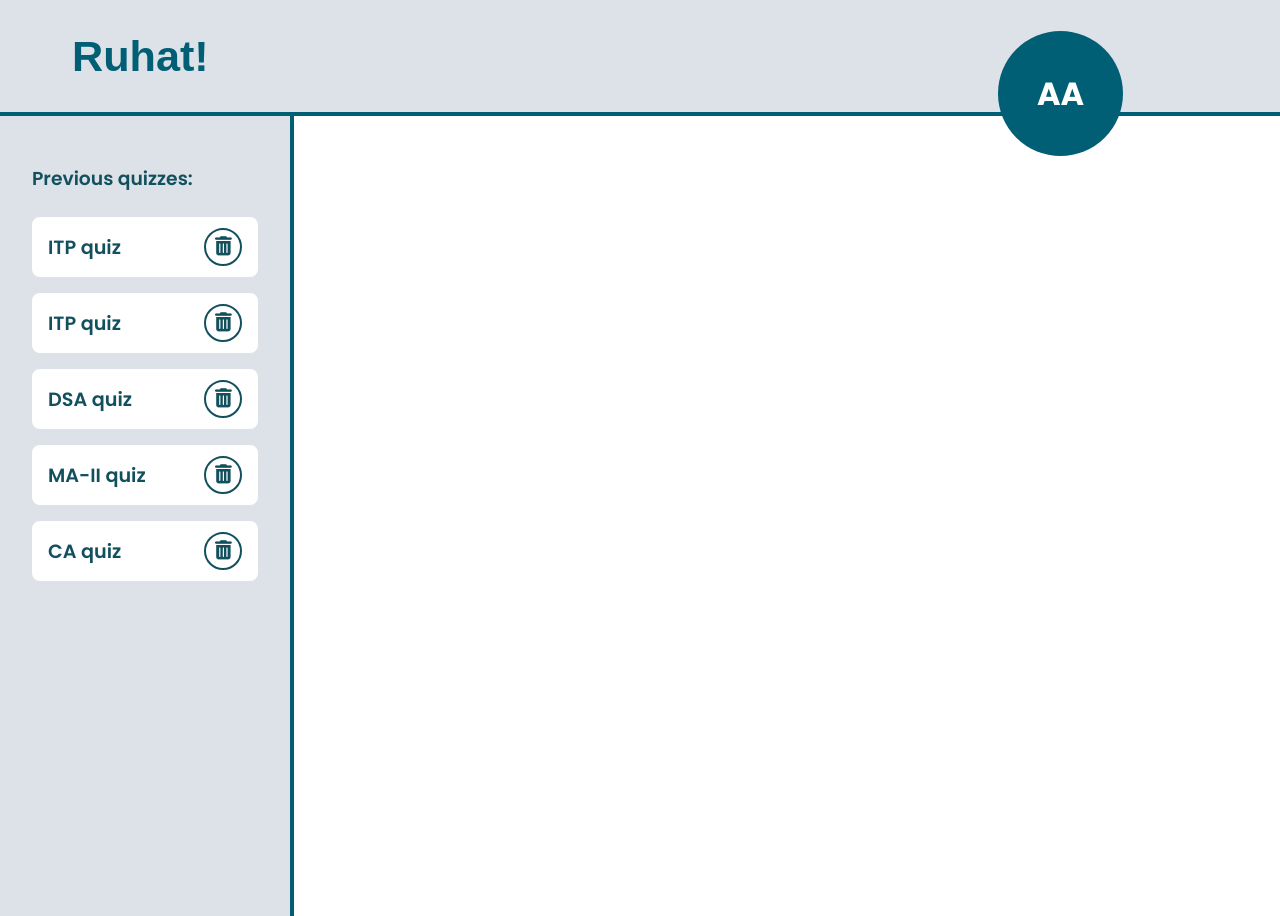
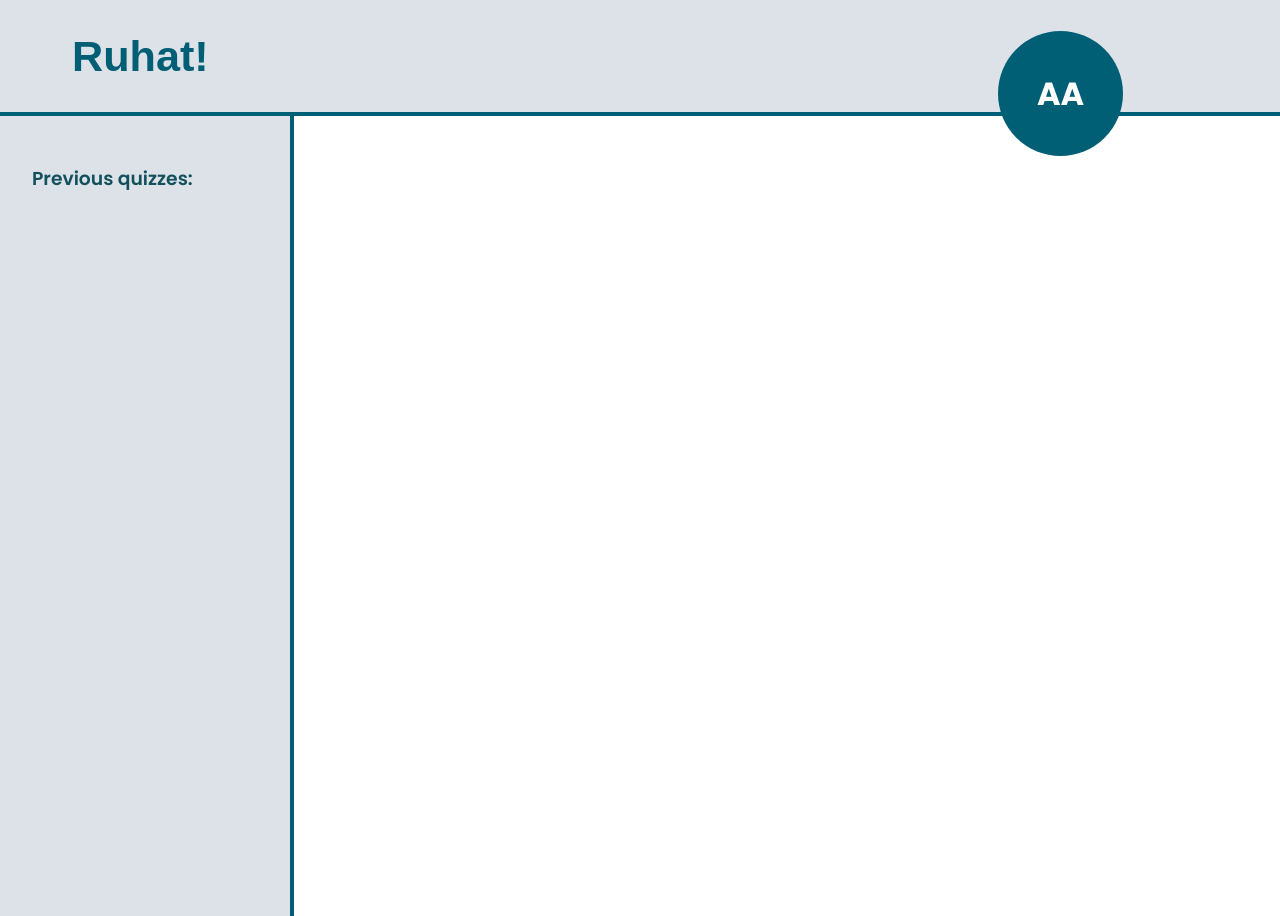
Before and after one commit to nikitave/ruhat, a Flask app: template templates/workspace.html in a window 1280 px wide. Run offline with Flask 2, Linux system fonts and the light colour scheme; the template is opened without the code that fills it, so the values that code supplies are empty; some libraries are stand-ins or nearby versions; some web fonts are replaced.

Commit message:
Some changes

```diff
--- a/main.py
+++ b/main.py
@@ -1,31 +1,24 @@
 import json
-import sys
+
 import flask
 import werkzeug.exceptions
-from flask import Flask, render_template, request, url_for, redirect, flash, send_from_directory
-from werkzeug.security import generate_password_hash, check_password_hash
+from flask import Flask, render_template, request, url_for, redirect
+from flask_login import login_required
 from flask_sqlalchemy import SQLAlchemy
-from flask_login import UserMixin, login_user, LoginManager, login_required, current_user, logout_user
+import auth
+
 
 # from flask_mysqldb import MySQL
 application = Flask(__name__)
 application.config['SECRET_KEY'] = 'any-secret-key-you-choose'
 
-application.config['SQLALCHEMY_DATABASE_URI'] = 'sqlite:///dbUsers.db'
+# application.config['SQLALCHEMY_DATABASE_URI'] = 'sqlite:///dbUsers.db'
+application.config['SQLALCHEMY_DATABASE_URI'] = 'mysql://u1689524_default:2Gir7nQJe2Z4oAnq@37.140.192.174:3306/u1689524_default'
 
 application.config['SQLALCHEMY_TRACK_MODIFICATIONS'] = False
 
 db = SQLAlchemy(application)
-login_manager = LoginManager(application)
 
-
-##CREATE TABLE IN DB
-class User(UserMixin, db.Model):
-    id = db.Column(db.Integer, primary_key=True)
-    email = db.Column(db.String(100), unique=True)
-    password = db.Column(db.String(100))
-    name = db.Column(db.String(1000))
-    quizzes = db.Column(db.JSON)
 
 
 # Structure for quizzes JSON in User class:
@@ -41,7 +34,7 @@ class Quiz(db.Model):
     name = db.Column(db.String(100))
     number_of_questions = db.Column(db.Integer)
     questions = db.Column(db.JSON)
-
+    opened = db.Column(db.Boolean)
 
 # Structure for questions:
 # questions = {
@@ -51,9 +44,12 @@ class Quiz(db.Model):
 # Line below only required once, when creating DB.
 # db.create_all()
 
-@login_manager.user_loader
-def load_user(user_id):
-    return User.query.get(int(user_id))
+
+def json_to_dict(jsonData):
+    return json.loads(jsonData)
+
+application.add_template_filter(json_to_dict)
+
 
 
 @application.route('/', methods=["GET", "POST"])
@@ -67,60 +63,11 @@ def home():
     return render_template("startingPage.html")
 
 
-@application.route('/register/<mode>', methods=["GET", "POST"])
-def register(mode):
-    if request.method == "POST":
-        # if request.form has 3 elements in it (password,email,username),
-        # an user tries to register
-        # otherwise the user tries to log in
-        if len(request.form) == 3:
-            # if user already exists, flash them a message
-            if User.query.filter_by(email=request.form['email']).first():
-                flash("We have found your email in our database, try to log in.", 'reg_err')
-                return redirect(url_for('register', mode=mode))
-            hash_and_salted_password = generate_password_hash(
-                request.form['password'],
-                method='pbkdf2:sha256',
-                salt_length=8
-            )
-            new_user = User(
-                email=request.form['email'],
-                name=request.form['username'],
-                password=hash_and_salted_password,
-            )
-
-            db.session.add(new_user)
-            db.session.commit()
-            return redirect(url_for("quiz_management"))
-        else:
-            email = request.form.get('email')
-            password = request.form.get('password')
-            user = User.query.filter_by(email=email).first()
-            if not user:
-                flash("We can't find your email in our database, please try again.", 'login_err')
-                # print(request.form, file=sys.stderr)
-                return redirect(url_for('register', mode="sign-in-mode"))
-            if check_password_hash(user.password, password):
-                login_user(user)
-                return redirect(url_for("quiz_management"))
-            else:
-                flash("We can't let you in until you enter the correct password.", 'login_err')
-                return redirect(url_for('register', mode="sign-in-mode"))
-    return render_template("index.html", mode=mode)
-
-
-@application.route('/logout')
+@application.route('/workspace')
 @login_required
-def logout():
-    logout_user()
-    return redirect(url_for('home'))
-
-
-@application.route('/quiz-management')
-@login_required
-def quiz_management():
+def workspace():
     # You can see your created quizes and can create a new one
-    return render_template('quiz_management.html')
+    return render_template('workspace.html')
 
 
 @application.route('/quiz/<id_quiz>', methods=["GET", "POST"])
@@ -134,8 +81,11 @@ def quiz(id_quiz):
     # print(flask.session['progress'])
     quiz =  Quiz.query.filter_by(id=id_quiz).first()
     if quiz:
-        questions = quiz.first().questions
-        return render_template('questionPage.html', question=questions[flask.session['progress']], id_quiz=id_quiz)
+        if quiz.opened:
+            questions = quiz.questions
+            return render_template('questionPage.html', question=questions[flask.session['progress']], id_quiz=id_quiz)
+        else:
+            return 'Quiz is closed'
     else:
         raise NotExistingQuiz()
 
--- a/templates/workspace.html
+++ b/templates/workspace.html
@@ -38,46 +38,19 @@
     <div class="home-container">
         <div class="left-side">
             <h3 class="plain-text">Previous quizzes:</h3>
+            {% if current_user.quizzes %}
+            {% for quiz in current_user.quizzes %}
             <div class="previous-quiz">
                 <div>
-                    <a href="#">ITP quiz</a>
+                    <a href="#">{{quiz['name']}}</a>
                 </div>
                 <a href="#" class="delete-icon">
                     <div class=" fa fa-trash"></div>
                 </a>
             </div>
-            <div class="previous-quiz">
-                <div>
-                    <a href="#">ITP quiz</a>
-                </div>
-                <a href="#" class="delete-icon">
-                    <div class=" fa fa-trash"></div>
-                </a>
-            </div>
-            <div class="previous-quiz">
-                <div>
-                    <a href="#">DSA quiz</a>
-                </div>
-                <a href="#" class="delete-icon">
-                    <div class=" fa fa-trash"></div>
-                </a>
-            </div>
-            <div class="previous-quiz">
-                <div>
-                    <a href="#">MA-II quiz</a>
-                </div>
-                <a href="#" class="delete-icon">
-                    <div class=" fa fa-trash"></div>
-                </a>
-            </div>
-            <div class="previous-quiz">
-                <div>
-                    <a href="#">CA quiz</a>
-                </div>
-                <a href="#" class="delete-icon">
-                    <div class=" fa fa-trash"></div>
-                </a>
-            </div>
+            {% endfor %}
+            {% endif %}
+
         </div>
         <div class="right-side">
 
```
